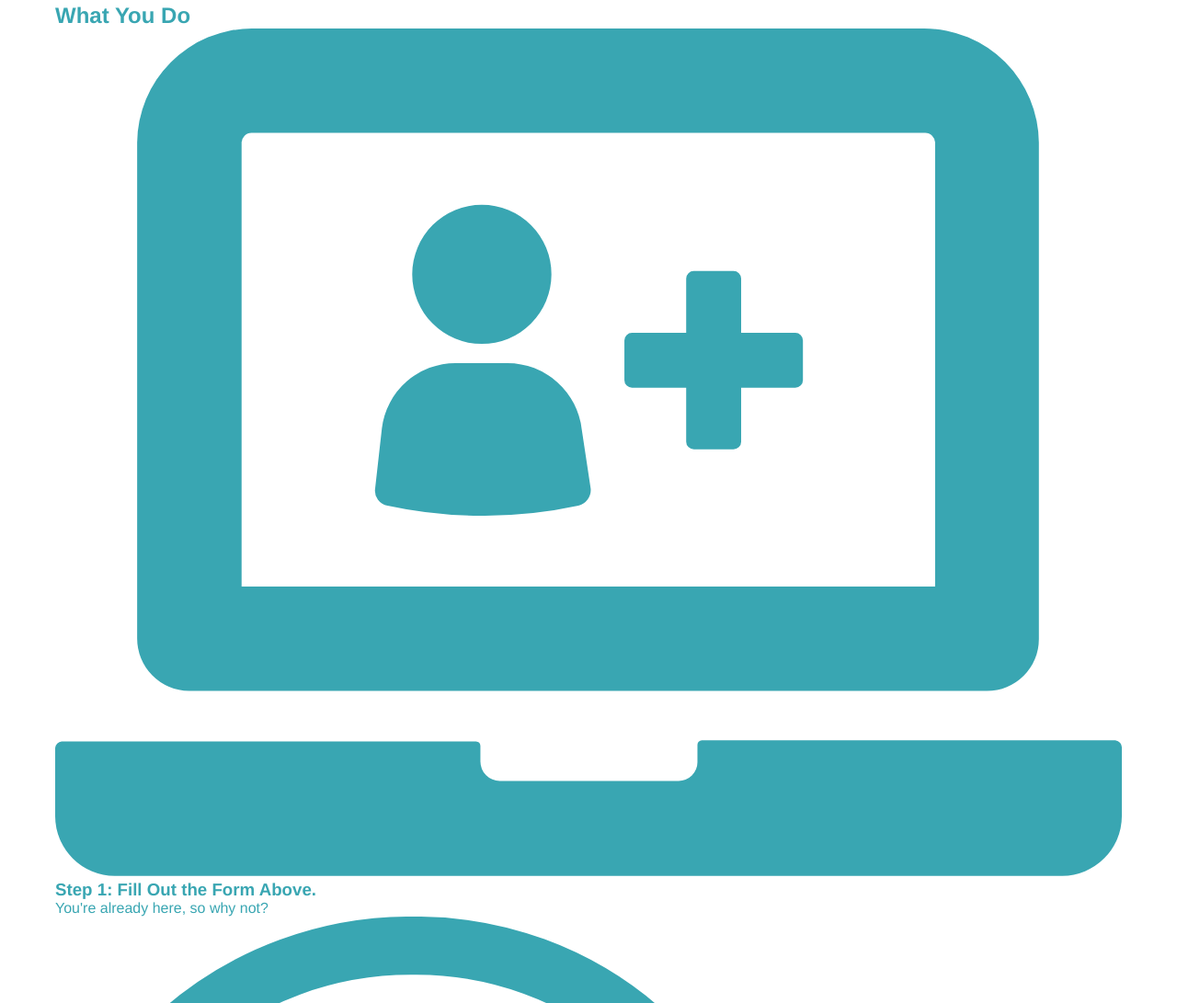
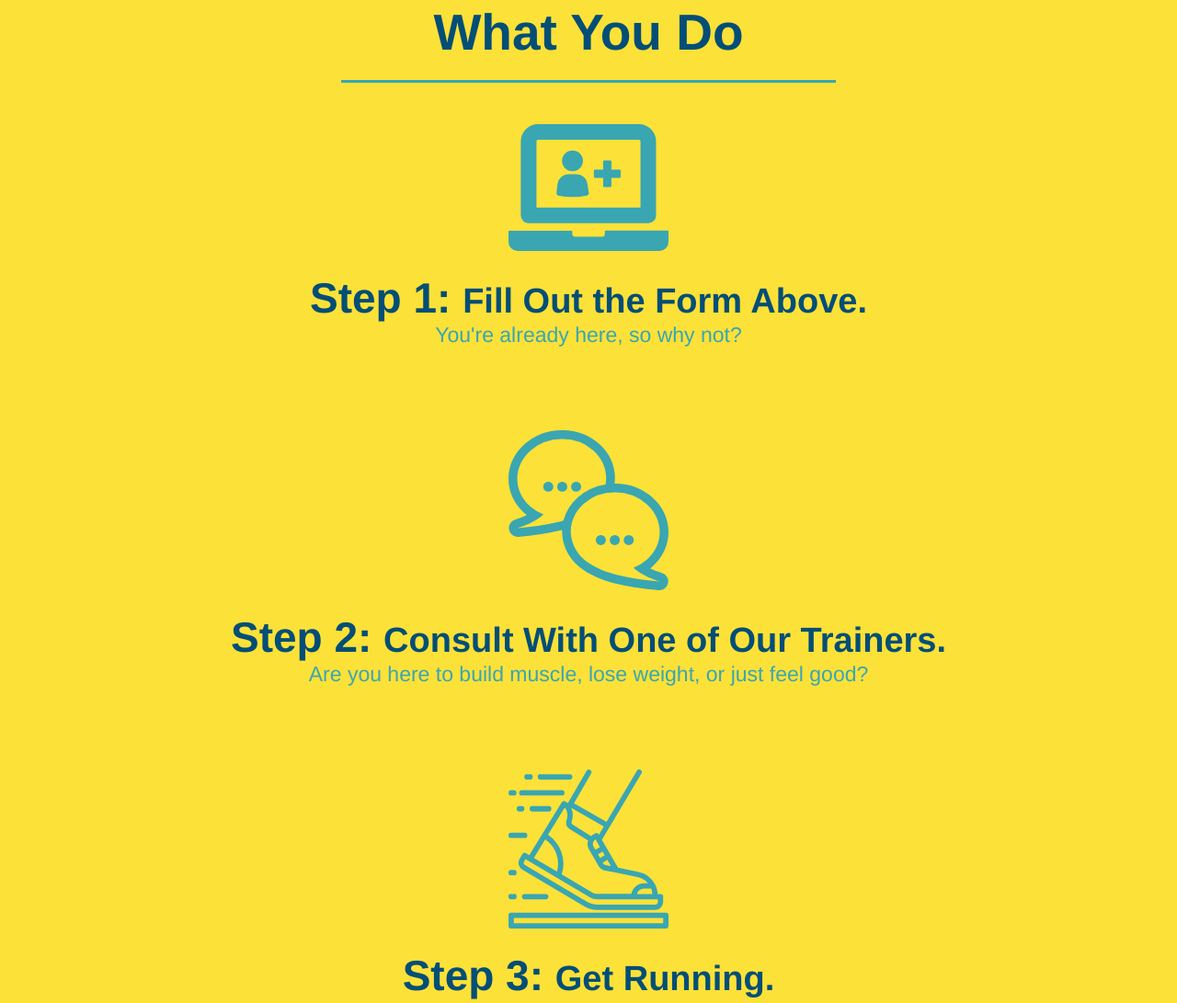
Before and after one commit to RochelleYounger/run-buddy, a plain HTML site: page index.html in a window 1280 px wide. Shown: the part 1117-2208 px from the top of the page at 92% size. Drawn offline with Linux system fonts and the light colour scheme.

Commit message:
styled what you do section

```diff
--- a/assets/css/style.css
+++ b/assets/css/style.css
@@ -128,6 +128,24 @@ section {
     text-align: center;
 }
 
+.section-title {
+    font-size: 55px;
+    color: #024e76;
+    margin-bottom: 35px;
+    padding: 0 100px 20px 100px;
+    display: inline-block;
+    border-bottom: 3px solid;
+}
+
+.primary-border {
+    border-color: #fce138;
+}
+
+.secondary-border {
+    border-color: #39a6b2;
+}
+
+/* css declaration no longer needed
 .intro h2 {
     font-size: 55px;
     color: #024e76;
@@ -135,9 +153,10 @@ section {
     padding: 0 100px 20px 100px;
     border-bottom: 3px solid;
     border-color: #fce138;
-    /* added alongside other declarations */
+    /* added alongside other declarations *
     display: inline-block;
 }
+*/
 
 .intro p {
     line-height: 1.7;
@@ -147,3 +166,43 @@ section {
     /* added alongside other declarations */
     margin: 0 auto;
 }
+
+.steps {
+    text-align: center;
+    background: #fce138;
+}
+
+/* css declaration no longer needed
+.steps h2 {
+    font-size: 55px;
+    color: #024e76;
+    margin-bottom: 35px;
+    padding: 0 100px 20px 100px;
+    border-bottom: 3px solic;
+    border-color: #39a6b2;
+}
+*/
+
+.steps div {
+    margin-bottom: 80px;
+}
+
+.steps img {
+    width: 15%;
+    margin: 10px 0;
+}
+
+.steps h3 {
+    color: #024e76;
+    font-size: 46px;
+    margin-top: 10px;
+}
+
+.steps p {
+    color: #39a6b2;
+    font-size: 23px;
+}
+
+.steps span {
+    font-size: 38px;
+}
--- a/index.html
+++ b/index.html
@@ -94,7 +94,7 @@
 
         <!-- "what we do" section -->
         <section id="what-we-do" class="intro">
-            <h2>
+            <h2 class="section-title primary-border">
                 What We Do
             </h2>
             <p>
@@ -109,15 +109,15 @@
         </section>
 
         <!-- "what you do" section -->
-        <section id="what-you-do">
-            <h2>
+        <section id="what-you-do" class="steps">
+            <h2 class="section-title secondary-border">
                 What You Do
             </h2>
             <div>
                 <!-- insert this img element -->
                 <img src="./assets/images/step-1.svg" alt="" />
                 <h3>
-                    Step 1: Fill Out the Form Above.
+                    Step 1: <span>Fill Out the Form Above.</span>
                 </h3>
                 <p>
                     You're already here, so why not?
@@ -126,7 +126,7 @@
             <div>
                 <img src="./assets/images/step-2.svg" alt="" />
                 <h3>
-                    Step 2: Consult With One of Our Trainers.
+                    Step 2: <span>Consult With One of Our Trainers.</span>
                 </h3>
                 <p>
                     Are you here to build muscle, lose weight, or just feel good?
@@ -135,7 +135,7 @@
             <div>
                 <img src="./assets/images/step-3.svg" alt="" />
                 <h3>
-                    Step 3: Get Running.
+                    Step 3: <span>Get Running.</span>
                 </h3>
                 <p>
                     Hit the ground running (literally) once your trainer lays out your plan.
@@ -144,7 +144,7 @@
             <div>
                 <img src="./assets/images/step-4.svg" alt="" />
                 <h3>
-                    Step 4: See Results.
+                    Step 4: <span>See Results.</span>
                 </h3>
                 <p>
                     Bi-weekly checkins with your trainer will keep you focused.
```
